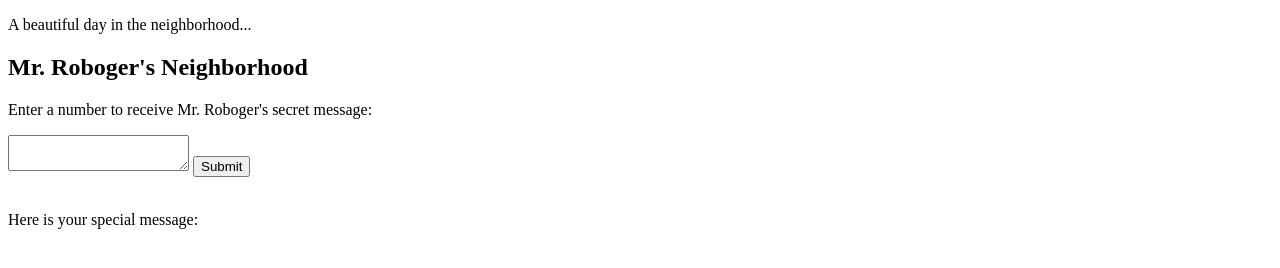
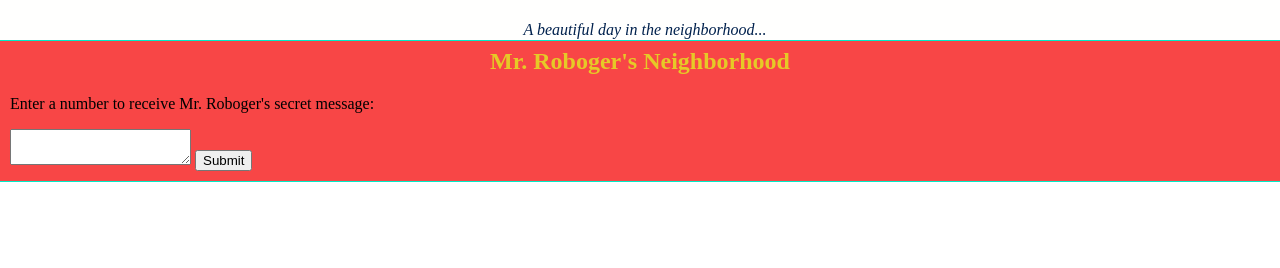
Before and after one commit to Mac-ziis/Independent-Project-3, a plain HTML site: page index.html in a window 1280 px wide. Drawn offline with Linux system fonts and the light colour scheme.

Commit message:
Add some basic css styling

```diff
--- a/css/styles.css
+++ b/css/styles.css
@@ -0,0 +1,32 @@
+.hidden {
+  display: none;
+}
+
+header {
+  position: fixed;
+  top: 0;
+  left: 0;
+  width: 100%;
+  height: 30px;
+  background-color: #fffffe;
+  color: #00214d;
+  padding: 5px;
+  text-align: center;
+  border-bottom: 1px solid #00ebc7;
+  font-style: italic;
+}
+
+#title {
+  color: #e6c927;
+  text-align: center;
+}
+
+body {
+  margin: 0;
+}
+
+.landing {
+  background-color: #f84646;
+  padding: 10px;
+  border-bottom: 1px solid #00ebc7;
+}
--- a/index.html
+++ b/index.html
@@ -4,15 +4,15 @@
   <link href ="css/styles.css" rel="stylesheet" type="text/css">
   <script src="js/scripts.js"></script>
   <meta charset="UTF-8">
-  <meta name="viewport" content="width=device-width, initial-scale=1.0">
   <title>Mr. Roboger's Neighborhood</title>
 </head>
 <body>
   <header>
     <p>A beautiful day in the neighborhood...</p>
   </header>
+  <br />
   <div class="landing">
-  <h2>Mr. Roboger's Neighborhood</h2>
+  <h2 id="title">Mr. Roboger's Neighborhood</h2>
   <form id="neighborhood-input">
     <p>Enter a number to receive Mr. Roboger's secret message: </p>
     <textarea id="user-number" name="user-number" class="form-control"></textarea>
@@ -20,8 +20,10 @@
   </form>
   </div>
   <br />
+  <div class="hidden">
   <div id="return-statement">
     <p>Here is your special message: <span id="altered-number"></span></p>
   </div>
+  </div>
 </body>
 </html>
```
